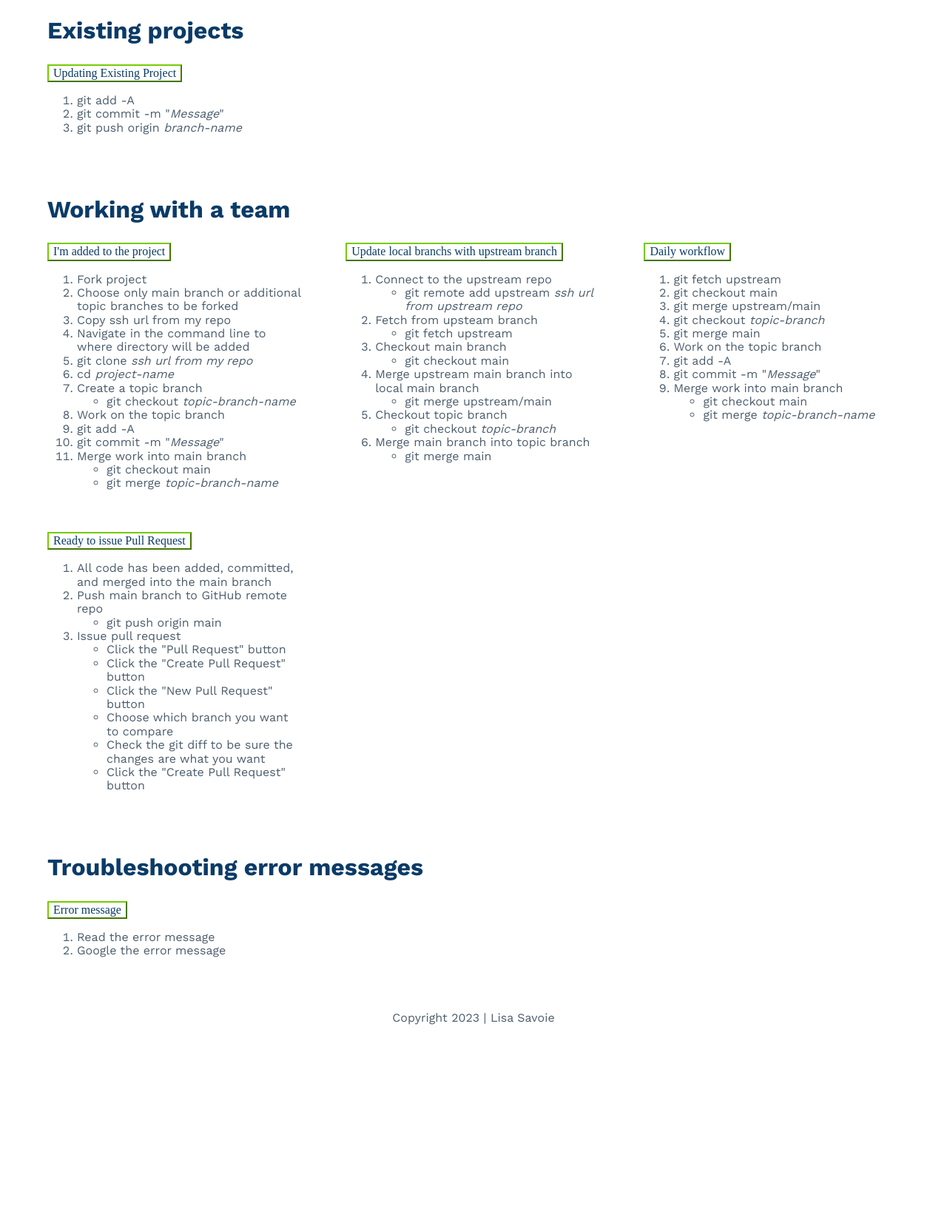
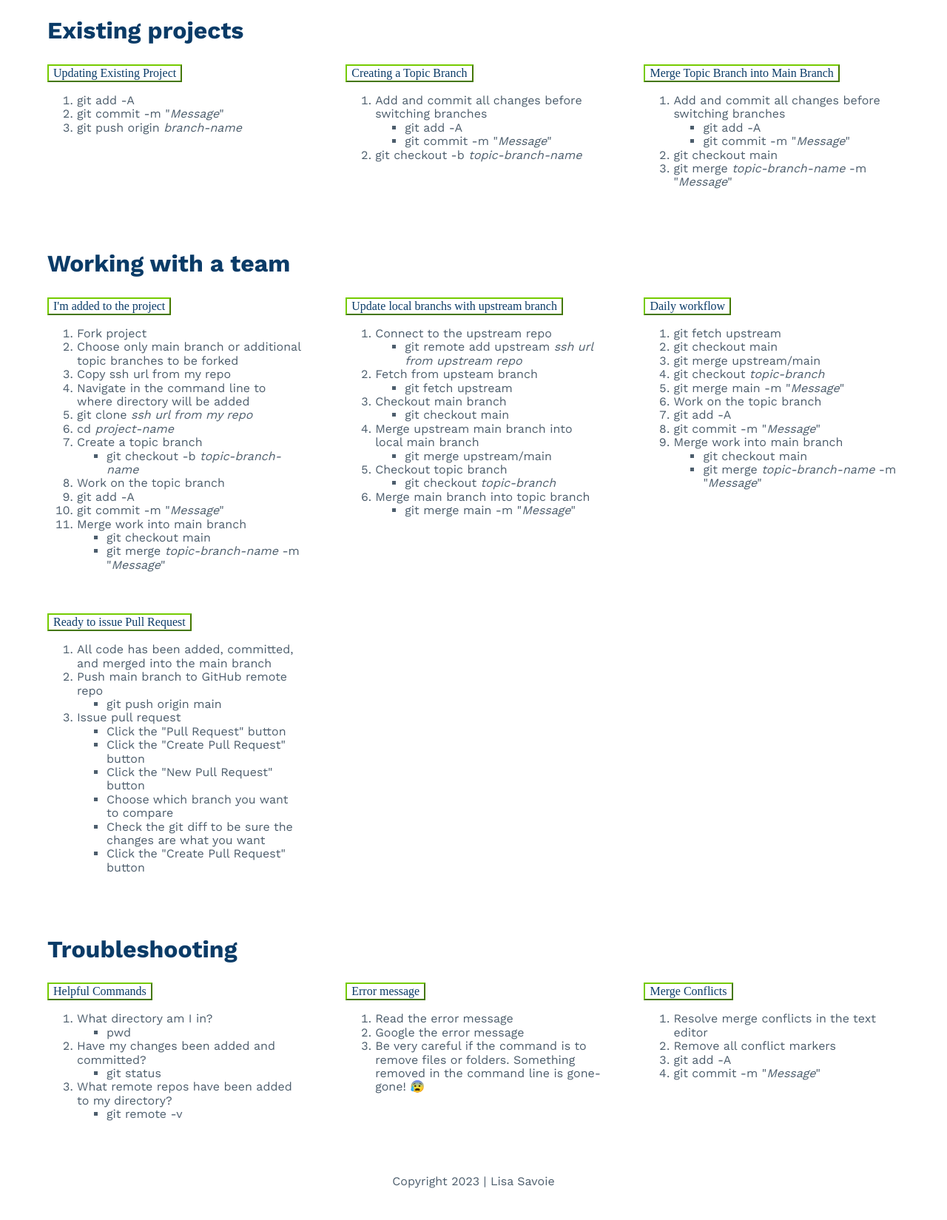
Before and after one commit to twosavoie/git-and-github-workflow, a website built with Parcel: page index.html in a window 1280 px wide. Shown: the part 717-2366 px from the top of the page at 74% size. Before the commit the page ends 2158 px from the top, so only its background shows below. Built offline with nearby package versions, Linux system fonts and the light colour scheme; a web font is replaced by a local one.

Commit message:
Added additional lists

```diff
--- a/css/main.css
+++ b/css/main.css
@@ -142,6 +142,9 @@ textarea {
     width: 100%;
     padding-bottom: 40px;
     box-sizing: border-box;
+  }
+  ul li {
+    list-style: square;
   }
   footer p {
     text-align: center;
--- a/index.html
+++ b/index.html
@@ -95,7 +95,33 @@
             <li>git push origin <i>branch-name</i></li>
           </ol>
         </div>
+        <div class="list-wrapper">
+          <button>Creating a Topic Branch</button>
+          <ol class="create-topic-branch hide list">
+            <li>Add and commit all changes before switching branches</li>
+            <ul>
+              <li>git add -A</li>
+              <li>git commit -m "<i>Message</i>"</li>
+            </ul>
+            <li>git checkout -b <i>topic-branch-name</i></li>
+          </ol>
+        </div>
+        <div class="list-wrapper">
+          <button>Merge Topic Branch into Main Branch</button>
+          <ol class="merge-topic-branch hide list">
+            <li>Add and commit all changes before switching branches</li>
+            <ul>
+              <li>git add -A</li>
+              <li>git commit -m "<i>Message</i>"</li>
+            </ul>
+            <li>git checkout main</li>
+            <li>git merge <i>topic-branch-name</i> -m "<i>Message</i>"</li>
+          </ol>
+        </div>
       </section>
+      </section>
+
+
       <h2>Working with a team</h2>
 
       <section class="existing-projects section-wrapper">
@@ -110,7 +136,7 @@
             <li>cd <i>project-name</i></li>
             <li>Create a topic branch</li>
             <ul>
-              <li>git checkout <i>topic-branch-name</i></li>
+              <li>git checkout -b <i>topic-branch-name</i></li>
             </ul>
             <li>Work on the topic branch</li>
             <li>git add -A</li>
@@ -118,7 +144,7 @@
             <li>Merge work into main branch</li>
             <ul>
               <li>git checkout main</li>
-              <li>git merge <i>topic-branch-name</i></li>
+              <li>git merge <i>topic-branch-name</i> -m "<i>Message</i>"</li>
             </ul>
         </div>
         <div class="list-wrapper">
@@ -146,7 +172,7 @@
             </ul>
             <li>Merge main branch into topic branch</li>
             <ul>
-              <li>git merge main</li>
+              <li>git merge main -m "<i>Message</i>"</li>
             </ul>
           </ol>
         </div>
@@ -157,14 +183,14 @@
             <li>git checkout main</li>
             <li>git merge upstream/main</li>
             <li>git checkout <i>topic-branch</i></li>
-            <li>git merge main</li>
+            <li>git merge main -m "<i>Message</i>"</li>
             <li>Work on the topic branch</li>
             <li>git add -A</li>
             <li>git commit -m "<i>Message</i>"</li>
             <li>Merge work into main branch</li>
             <ul>
               <li>git checkout main</li>
-              <li>git merge <i>topic-branch-name</i></li>
+              <li>git merge <i>topic-branch-name</i> -m "<i>Message</i>"</li>
             </ul>
           </ol>
         </div>
@@ -189,13 +215,40 @@
         </div>
       </section>
 
-      <h2>Troubleshooting error messages</h2>
+      <h2>Troubleshooting</h2>
       <section class="troubleshooting-projects section-wrapper">
+        <div class="list-wrapper">
+          <button>Helpful Commands</button>
+          <ol class="helpful-commands hide list">
+            <li>What directory am I in?</li>
+            <ul>
+              <li>pwd</li>
+            </ul>
+            <li>Have my changes been added and committed?</li>
+            <ul>
+              <li>git status</li>
+            </ul>
+            <li>What remote repos have been added to my directory?</li>
+            <ul>
+              <li>git remote -v</li>
+            </ul>
+          </ol>
+        </div>
         <div class="list-wrapper">
           <button>Error message</button>
           <ol class="error-messages hide list">
             <li>Read the error message</li>
             <li>Google the error message</li>
+            <li>Be very careful if the command is to remove files or folders. Something removed in the command line is gone-gone! 😰</li>
+          </ol>
+        </div>
+        <div class="list-wrapper">
+          <button>Merge Conflicts</button>
+          <ol class="merge-conflicts hide list">
+            <li>Resolve merge conflicts in the text editor</li>
+            <li>Remove all conflict markers</li>
+            <li>git add -A</li>
+            <li>git commit -m "<i>Message</i>"</li>
           </ol>
         </div>
       </section>
```
Also changed, not shown: README.md.
